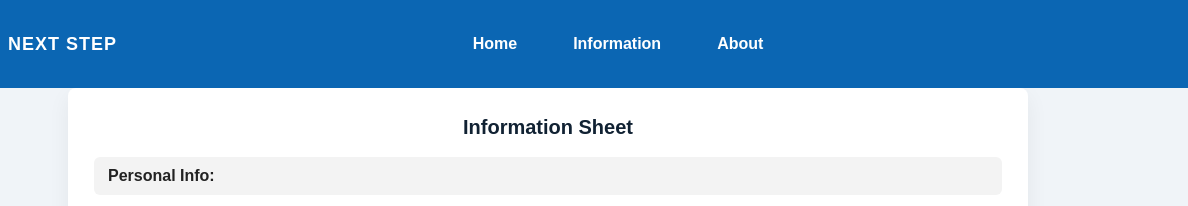
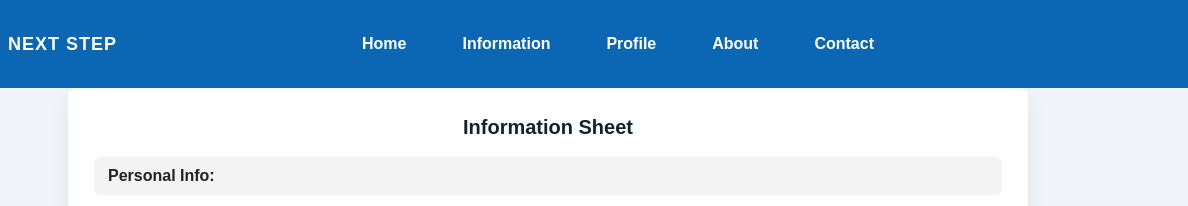
Before and after one commit to Quisyyy/nextstep, a plain HTML site: page Information.html in a window 1280 px wide. Shown: the top 206 px of the page, 92-1280 px from the left. Drawn offline with nearby package versions, Linux system fonts and the light colour scheme; no server answers.

Commit message:
Add Profile and Contact buttons to navigation menus

```diff
--- a/Information.html
+++ b/Information.html
@@ -15,7 +15,7 @@
             <div class="logo-circle"><img src="logo/Blue%20%26%20Orange%20Circle%20Illustrative%20Education%20Logo.jpg" class="nav-logo" alt="logo" onerror="this.onerror=null;this.src='logo/557536151_1257403522824074_2017646524872962832_n.png'"></div>
             <h3 class="brand">NEXT STEP</h3>
         </div>
-        <nav class="main-nav"><a href="homepage.html">Home</a><a href="Information.html">Information</a><a href="homepage.html#about">About</a></nav>
+        <nav class="main-nav"><a href="homepage.html">Home</a><a href="Information.html">Information</a><a href="alumni/profile.html">Profile</a><a href="homepage.html#about">About</a><a href="homepage.html#site-contact">Contact</a></nav>
     </header>
 
     <main class="info-form">
```
Also changed, not shown: alumni/profile.html (+2 -1 lines).
